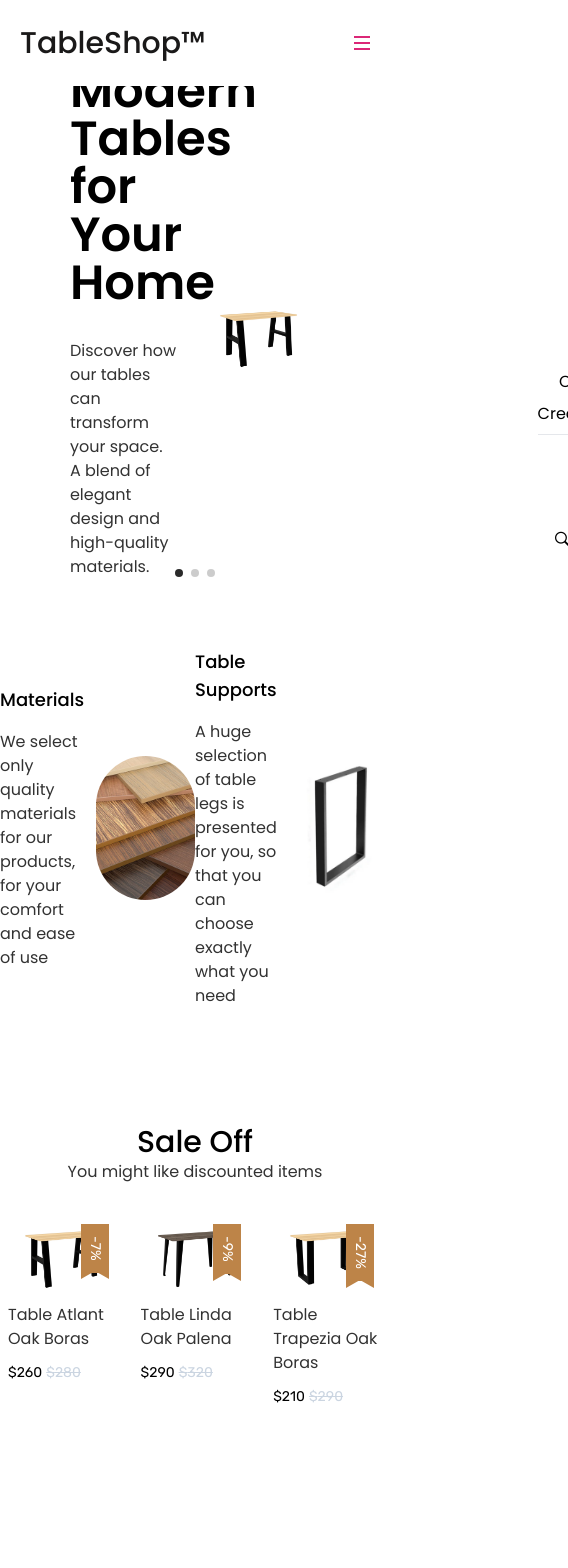
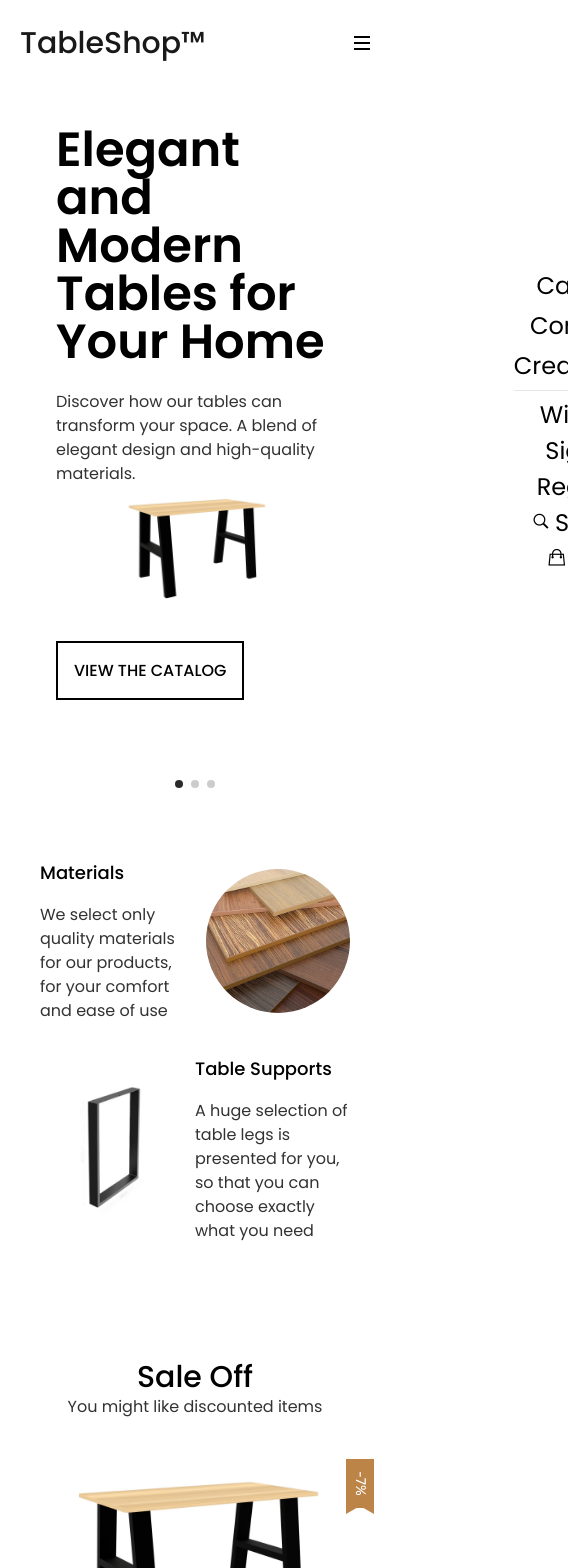
Before and after one commit to darkysadow/tableShop, a Next.js app in the folder client/: page / in a window 390 px wide. Shown: the top 1568 px of the page, 568 px wide, since content can reach past the window. Built offline with nearby package versions, Linux system fonts and the light colour scheme.

Commit message:
Created adaptive layout for landing page

```diff
--- a/client/app/layout.js
+++ b/client/app/layout.js
@@ -2,6 +2,7 @@ import Footer from '@/components/Footer/Footer'
 import './globals.css'
 import './iconfont.css'
 import Header from '@/components/Header/Header'
+import Head from 'next/head'
 
 export const metadata = {
   title: 'TableShop',
@@ -11,6 +12,9 @@ export const metadata = {
 export default function RootLayout({ children }) {
   return (
     <html lang="en">
+      <Head>
+        <meta name="viewport" content="width=device-width, initial-scale=1.0, maximum-scale=1.0, user-scalable=0" />
+      </Head>
       <body className='relative w-full h-full font-poppins'>
         <Header />
         <main  className='pt-[86px]'>
--- a/client/components/Header/Header.jsx
+++ b/client/components/Header/Header.jsx
@@ -3,7 +3,7 @@
 import { slideAnimation } from '@/config/motion';
 import { motion, AnimatePresence } from 'framer-motion';
 import Link from 'next/link';
-import React, { useState } from 'react'
+import React, { useEffect, useState } from 'react'
 
 const Header = () => {
   const [mobileBurgerOpened, setMobileBurgerOpened] = useState(false);
@@ -16,10 +16,17 @@ const Header = () => {
       setMobileBurgerOpened(true)
     }
   }
+
+  useEffect(() => {
+    mobileBurgerOpened
+      ? (document.body.style.overflow = 'hidden')
+      : (document.body.style.overflow = 'scroll');
+  }, [mobileBurgerOpened]);
+  //2.5rem+46px
   return (
     <AnimatePresence>
-      <header className='fixed z-50 w-full bg-transparent backdrop-blur-xl px-5  py-5'>
-        <div className='container mx-auto font-poppins flex flex-row justify-between items-center'>
+      <header className={'fixed z-50 w-full backdrop-blur-xl ' + `${mobileBurgerOpened ? 'bg-white' : 'bg-transparent'}`}>
+        <div className='container px-5  py-5 mx-auto font-poppins flex flex-row justify-between items-center'>
           <motion.h1 className="text-3xl leading-[46px] font-medium  text-[#1a1919]" {...slideAnimation('left')}><Link href={'/'}>TableShop™</Link></motion.h1>
 
           <motion.nav className='flex flex-row gap-5 max-md:hidden items-center' {...slideAnimation('down')}>
@@ -66,13 +73,13 @@ const Header = () => {
             className='hidden w-4 h-4 relative max-md:block burger-menu space-y-1 group transition-all'
             onClick={toggleMobileBurgerOpened}
           >
-            <span className={"absolute block h-0.5 w-4 transition group-hover:bg-[#bd8448]  " + `${mobileBurgerOpened ? "rotate-45 bottom-1/3 -translate-y-1/3 bg-[#bd8448]" : "top-[1px] bg-pink-600"}`}></span>
-            <span className={"absolute block h-0.5 w-4 transition group-hover:bg-[#bd8448]  " + `${mobileBurgerOpened ? "-rotate-45 top-1/3 -translate-y-1/3 bg-[#bd8448]" : 'top-1/4 -translate-y-1/2 bg-pink-600'}`}></span>
-            <span className={"absolute block h-0.5 w-4 transition group-hover:bg-[#bd8448] bg-pink-600 " + `${mobileBurgerOpened ? "opacity-0" : 'opacity-1 bottom-[1px]'}`}></span>
+            <span className={"absolute block h-0.5 w-4 transition group-hover:bg-[#bd8448]  " + `${mobileBurgerOpened ? "rotate-45 bottom-1/3 -translate-y-1/3 bg-[#bd8448]" : "top-[1px] bg-black"}`}></span>
+            <span className={"absolute block h-0.5 w-4 transition group-hover:bg-[#bd8448]  " + `${mobileBurgerOpened ? "-rotate-45 top-1/3 -translate-y-1/3 bg-[#bd8448]" : 'top-1/4 -translate-y-1/2 bg-black'}`}></span>
+            <span className={"absolute block h-0.5 w-4 transition group-hover:bg-[#bd8448] bg-black " + `${mobileBurgerOpened ? "opacity-0" : 'opacity-1 bottom-[1px]'}`}></span>
           </div>
         </div>
-        <div className={'flex items-center justify-center mobile-burger-layout fixed top-20 transition-all w-full h-[100vh] z-[49] pb-20 bg-white ' + `${mobileBurgerOpened ? 'right-0' : '-right-full'}`} >
-          <nav className='mx-auto flex flex-col gap-y-2 text-right'>
+        <div className={'flex items-center justify-center mobile-burger-layout fixed top-[calc(2.5rem+46px)] transition-all w-full h-[calc(100vh-(2.5rem+46px))] z-[49] pb-[calc(2.5rem+46px)] bg-white ' + `${mobileBurgerOpened ? 'right-0' : '-right-full'}`} >
+          <nav className='mx-auto flex flex-col gap-y-2 text-center text-2xl'>
             <Link href='/catalog'>Catalog</Link>
             <Link href='/contacts'>Contacts</Link>
             <Link href='/configurator'>Create Your</Link>
@@ -83,14 +90,14 @@ const Header = () => {
               <Link href={'/login'}>Sign in</Link>
               <Link href={'/register'}>Register</Link>
               <Link
-                className='flex flex-row items-center justify-end gap-x-1'
+                className='flex flex-row items-center justify-center gap-x-1'
                 href={'/search'}
               >
                 <span className='_icon-loup text-xl'></span>
                 Search
               </Link>
               <Link
-                className='flex flex-row items-center justify-end gap-x-1'
+                className='flex flex-row items-center justify-center gap-x-1'
                 href={'/cart'}
               >
                 <span className='_icon-bag text-xl'></span>
--- a/client/components/Slider/Slider.jsx
+++ b/client/components/Slider/Slider.jsx
@@ -31,57 +31,73 @@ const Slider = () => {
             loop={true}
             /* onSwiper={(swiper) => console.log(swiper)}
             onSlideChange={(e) => console.log(e, 'slide change')} */
-            className='h-[60vh] w-full'
+            className='h-[60vh] max-md:h-[85vh] w-full'
         >
 
             <AnimatePresence>
                 <SwiperSlide>
-                    {({ isActive }) => (<div className="container px-14 mx-auto flex flex-row h-full justify-center">
-                        <div className='flex flex-col w-[45%] items-start justify-center gap-8 h-full'>
+                    {({ isActive }) => (<div className="container px-14 mx-auto flex flex-row max-md:flex-col h-full justify-center max-md:justify-start">
+                        <div className='flex flex-col w-[45%] max-md:w-full items-start justify-center max-md:justify-start max-md:pt-10 gap-8 max-md:gap-6 h-full max-md:h-auto'>
                             <motion.h2 className='text-5xl font-[600]' {...swiperSlideAnimation(isActive, 'left')}
                             >Elegant and Modern Tables for Your Home</motion.h2>
-                            <motion.p className='text-[#323232] font-[400] w-[85%]' {...swiperSlideAnimation(isActive, 'left')}>Discover how our tables can transform your space. A blend of elegant design and high-quality materials.</motion.p>
-                            <motion.div {...swiperSlideAnimation(isActive, 'up')} className='mt-12'>
+                            <motion.p className='text-[#323232] font-[400] w-[85%] max-md:w-full' {...swiperSlideAnimation(isActive, 'left')}>Discover how our tables can transform your space. A blend of elegant design and high-quality materials.</motion.p>
+                            <motion.div {...swiperSlideAnimation(isActive, 'up')} className='mt-12 max-md:hidden'>
                                 <Link href={'/catalog'} className='uppercase text-[1rem] font-[500] border-2 border-black p-4 transition hover:text-white hover:bg-[#bd8448] hover:border-[#bd8448]'>View The Catalog</Link>
                             </motion.div>
 
                         </div>
-                        <motion.div {...swiperFadeAnimation(isActive)} className='flex items-center w-[45%]'>
-                            <Image priority={false} src={loft} alt="Table Loft" layout='responsive' width={500} height={500} />
-                        </motion.div>
+                        <div className='max-md:w-full md:w-[45%] flex justify-center items-center'>
+                            <motion.div {...swiperFadeAnimation(isActive)} className='flex items-center  md:w-full max-md:w-[80%]'>
+                                <Image priority={false} src={loft} alt="Table Loft" layout='responsive' width={500} height={500} />
+                            </motion.div>
+                        </div>
+
+                        <motion.div {...swiperSlideAnimation(isActive, 'up')} className='mt-12 md:hidden'>
+                                <Link href={'/catalog'} className='uppercase text-[1rem] font-[500] border-2 border-black p-4'>View The Catalog</Link>
+                            </motion.div>
 
                     </div>)}
                 </SwiperSlide>
                 <SwiperSlide>
-                    {({ isActive }) => (<div className="container px-14 mx-auto flex flex-row h-full justify-center">
-                        <div className='flex flex-col w-[45%] items-start justify-center gap-8 h-full'>
+                    {({ isActive }) => (<div className="container px-14 mx-auto flex flex-row max-md:flex-col h-full justify-center max-md:justify-start ">
+                        <div className='flex flex-col w-[45%] max-md:w-full items-start justify-center max-md:justify-start max-md:pt-10 gap-8 max-md:gap-6 h-full max-md:h-auto'>
                             <motion.h2 className='text-5xl font-[600]' {...swiperSlideAnimation(isActive, 'left')}>Custom Design for Your Interior</motion.h2>
                             <motion.p className='text-[#323232] font-[400] w-[85%]' {...swiperSlideAnimation(isActive, 'left')}>Create your unique style with our wide range of colors and shapes. Purchase a table that reflects your personal taste and style.</motion.p>
-                            <motion.div {...swiperSlideAnimation(isActive, 'up')} className='mt-12'>
+                            <motion.div {...swiperSlideAnimation(isActive, 'up')} className='mt-12 max-md:hidden'>
                                 <Link href={'/configurator'} className='uppercase text-[1rem] font-[500] border-2 border-black p-4 transition hover:text-white hover:bg-[#bd8448] hover:border-[#bd8448]'>Create Table</Link>
                             </motion.div>
 
                         </div>
-                        <motion.div {...swiperFadeAnimation(isActive)} className='flex items-center w-[45%]'>
+                        <div className='max-md:w-full md:w-[45%] flex justify-center items-center'>
+                        <motion.div {...swiperFadeAnimation(isActive)} className='flex items-center md:w-full max-md:w-[80%]'>
                             <Image priority={false} src={atlant} alt="Table Loft" layout='responsive' width={200} height={200} />
                         </motion.div>
+                        </div>
 
+                        <motion.div {...swiperSlideAnimation(isActive, 'up')} className='mt-12 md:hidden'>
+                                <Link href={'/configurator'} className='uppercase text-[1rem] font-[500] border-2 border-black p-4 transition '>Create Table</Link>
+                            </motion.div>
                     </div>)}
                 </SwiperSlide>
                 <SwiperSlide>
-                    {({ isActive }) => (<div className="container px-14 mx-auto flex flex-row h-full justify-center">
-                        <div className='flex flex-col w-[45%] items-start justify-center gap-8 h-full'>
+                    {({ isActive }) => (<div className="container px-14 mx-auto flex flex-row max-md:flex-col h-full justify-center max-md:justify-start">
+                        <div className='flex flex-col w-[45%] max-md:w-full items-start justify-center max-md:justify-start max-md:pt-10 gap-8 max-md:gap-6 h-full max-md:h-auto'>
                             <motion.h2 className='text-5xl font-[600]' {...swiperSlideAnimation(isActive, 'left')}>Get in Touch With Us</motion.h2>
                             <motion.p className='text-[#323232] font-[400] w-[85%]' {...swiperSlideAnimation(isActive, 'left')}>Have questions or need assistance? Contact our friendly team. We're here to help you find the perfect table for your home.</motion.p>
-                            <motion.div {...swiperSlideAnimation(isActive, 'up')} className='mt-12'>
+                            <motion.div {...swiperSlideAnimation(isActive, 'up')} className='mt-12 max-md:hidden'>
                                 <Link href={'/contacts'} className='uppercase text-[1rem] font-[500] border-2 border-black p-4 transition hover:text-white hover:bg-[#bd8448] hover:border-[#bd8448]'>Contacts</Link>
                             </motion.div>
 
                         </div>
-                        <motion.div {...swiperFadeAnimation(isActive)} className='flex items-center w-[45%]'>
+                        <div className='max-md:w-full md:w-[45%] flex justify-center items-center'>
+                        <motion.div {...swiperFadeAnimation(isActive)} className='flex items-center md:w-full max-md:w-[full]'>
                             <Image priority={false} src={twoTable} alt="Tables from catalog" layout='responsive' width={500} height={500} />
                         </motion.div>
+                        </div>
 
+                        <motion.div {...swiperSlideAnimation(isActive, 'up')} className='mt-12 md:hidden'>
+                                <Link href={'/contacts'} className='uppercase text-[1rem] font-[500] border-2 border-black p-4 transition'>Contacts</Link>
+                        </motion.div>
                     </div>)}
                 </SwiperSlide>
             </AnimatePresence>
--- a/client/components/landing/DiscountInfo.jsx
+++ b/client/components/landing/DiscountInfo.jsx
@@ -4,8 +4,8 @@ const DiscountInfo = () => {
     return (
         <div className='container mx-auto flex flex-col items-center my-10 py-10 gap-y-5'>
             <h2 className='text-3xl font-medium'>Get Discount Info</h2>
-            <h3 className='w-3/5 text-center text-md leading-7 text-[#6e6e6e]'>Subscribe to the TableShop mailing list to receive updates on new arrivals, special offers and other discount information.</h3>
-            <form className='flex flex-col w-1/2 gap-y-10 items-center'>
+            <h3 className='w-3/5 max-md:w-3/4 text-center text-md leading-7 text-[#6e6e6e]'>Subscribe to the TableShop mailing list to receive updates on new arrivals, special offers and other discount information.</h3>
+            <form className='flex flex-col w-1/2 max-md:w-3/4 gap-y-10 items-center'>
                 <div className="gap-y-4 w-full">
                     <input type="email" name="" id="" className='w-full text-center py-3 focus:outline-none' placeholder='Enter your email...' />
                     <hr />
--- a/client/components/landing/Sales.jsx
+++ b/client/components/landing/Sales.jsx
@@ -41,7 +41,7 @@ const Sales = () => {
                     <h2 className='text-center font-medium text-3xl'>Sale Off</h2>
                     <h3 className='text-center font-normal text-md text-[#323232]'>You might like discounted items</h3>
                 </div>
-                <div className='flex flex-row justify-start gap-x-[2%] flex-wrap py-10'>
+                <div className='flex flex-row justify-start gap-x-[2%] flex-wrap py-10 max-md:flex-col'>
                     {saleGoods && saleGoods.map((item, index) => (
                         <SalesCard key={index} item={item} />
                     ))}
--- a/client/components/landing/SalesCard.jsx
+++ b/client/components/landing/SalesCard.jsx
@@ -9,7 +9,7 @@ const SalesCard = ({item}) => {
     const discountPercentage = Math.floor((Number(item.oldPrice) - Number(item.salePrice)) / (item.oldPrice) * 100)
 
     return (
-        <div className='w-[32%] pb-8 mb-6'>
+        <div className='w-[32%] max-md:w-full pb-8 mb-6'>
             <div className='relative w-full sale-card'>
                 {/* Sale percent */}
                 <div className='absolute w-full'>
--- a/client/components/landing/UnderSliderSection.jsx
+++ b/client/components/landing/UnderSliderSection.jsx
@@ -11,9 +11,9 @@ import { fadeAnimation, slideAnimation } from '@/config/motion'
 
 const UnderSliderSection = () => {
   return (
-    <section className='container mx-auto my-10 flex flex-row justify-between'>
+    <section className='container mx-auto my-10 flex flex-row justify-between max-md:flex-col max-md:px-10'>
           <motion.div
-            className='w-[50%] flex flex-row items-center gap-3'
+            className='w-[50%] max-md:w-full flex flex-row items-center gap-3 max-md:gap-0 max-md:justify-between'
             {...slideAnimation('left')}
           >
             <div className='w-[50%] h-full py-4 flex flex-col justify-center gap-4'>
@@ -28,7 +28,7 @@ const UnderSliderSection = () => {
             </motion.div>
           </motion.div>
           <motion.div
-            className='w-[50%] flex flex-row items-center gap-3 justify-end'
+            className='w-[50%] max-md:w-full flex flex-row-reverse items-center gap-3 max-md:gap-0 max-md:justify-between'
             {...slideAnimation('right')}
           >
             <div className='w-[50%] h-full py-4 flex flex-col justify-center gap-4'>
```
Also changed, not shown: client/components/Footer/Footer.jsx (+9 -9 lines).
